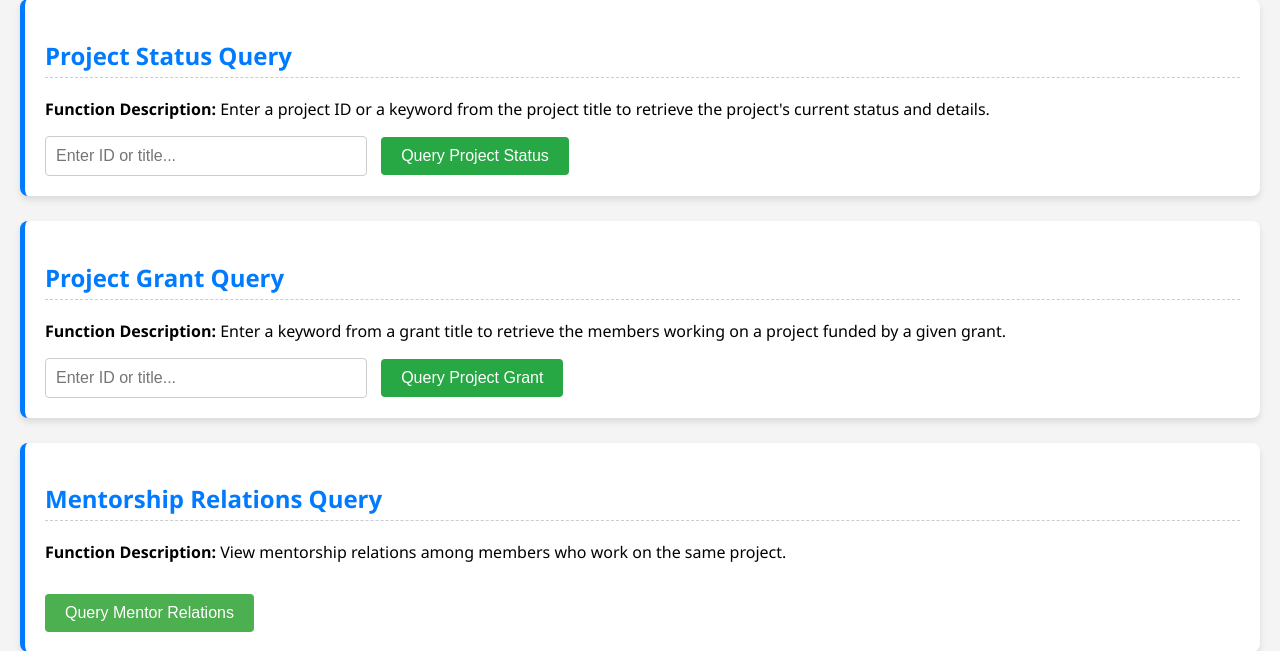
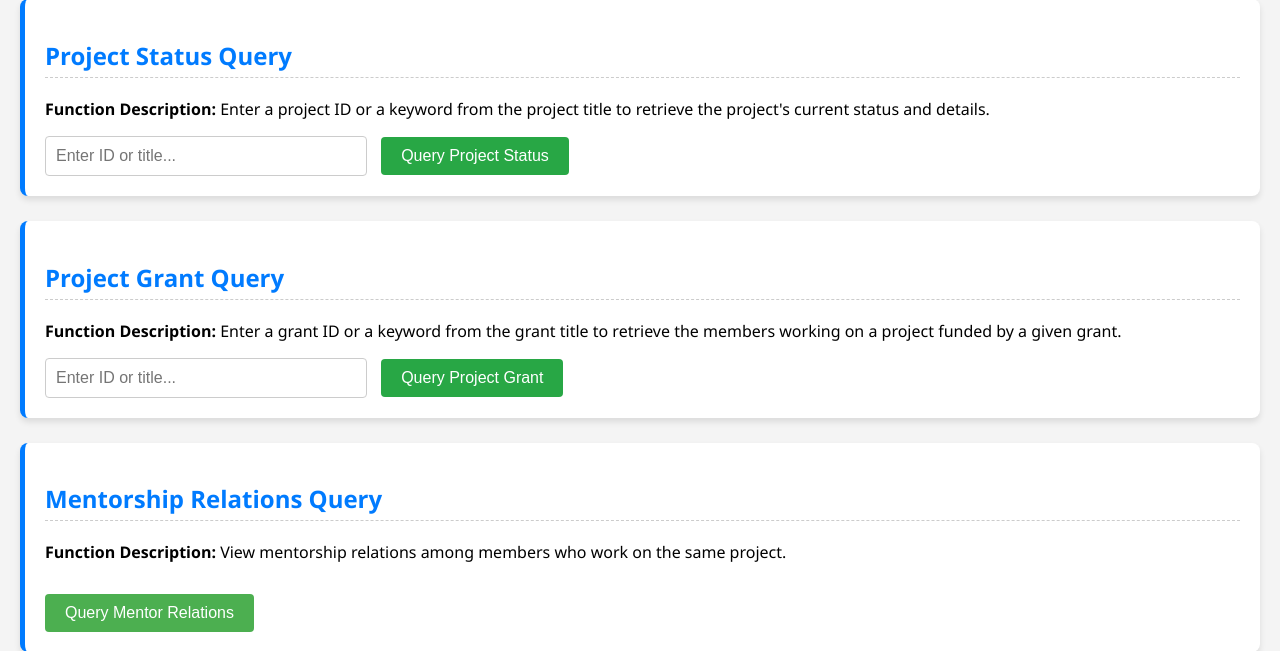
Before and after one commit to Lambor888/CS631Final-Lab-Database-Manage-Systen, a FastAPI app: page /project-member-management in a window 1280 px wide. Shown: the part 135-786 px from the top of the page. Run offline with FastAPI, Linux system fonts and the light colour scheme; some libraries are stand-ins or nearby versions.

Commit message:
Update project_member_management.html

```diff
--- a/templates/project_member_management.html
+++ b/templates/project_member_management.html
@@ -51,7 +51,7 @@
     <!--Bullet 3: Members working on project funded by given grant-->
     <div class="query-section">
         <h2>Project Grant Query</h2>
-        <p><strong>Function Description:</strong> Enter a keyword from a grant title to retrieve the members working on a project funded by a given grant.</p>
+        <p><strong>Function Description:</strong> Enter a grant ID or a keyword from the grant title to retrieve the members working on a project funded by a given grant.</p>
 
         <form method="POST" action="/query/project-grant">
             <input type="text" name="project_grant" placeholder="Enter ID or title...">
```
